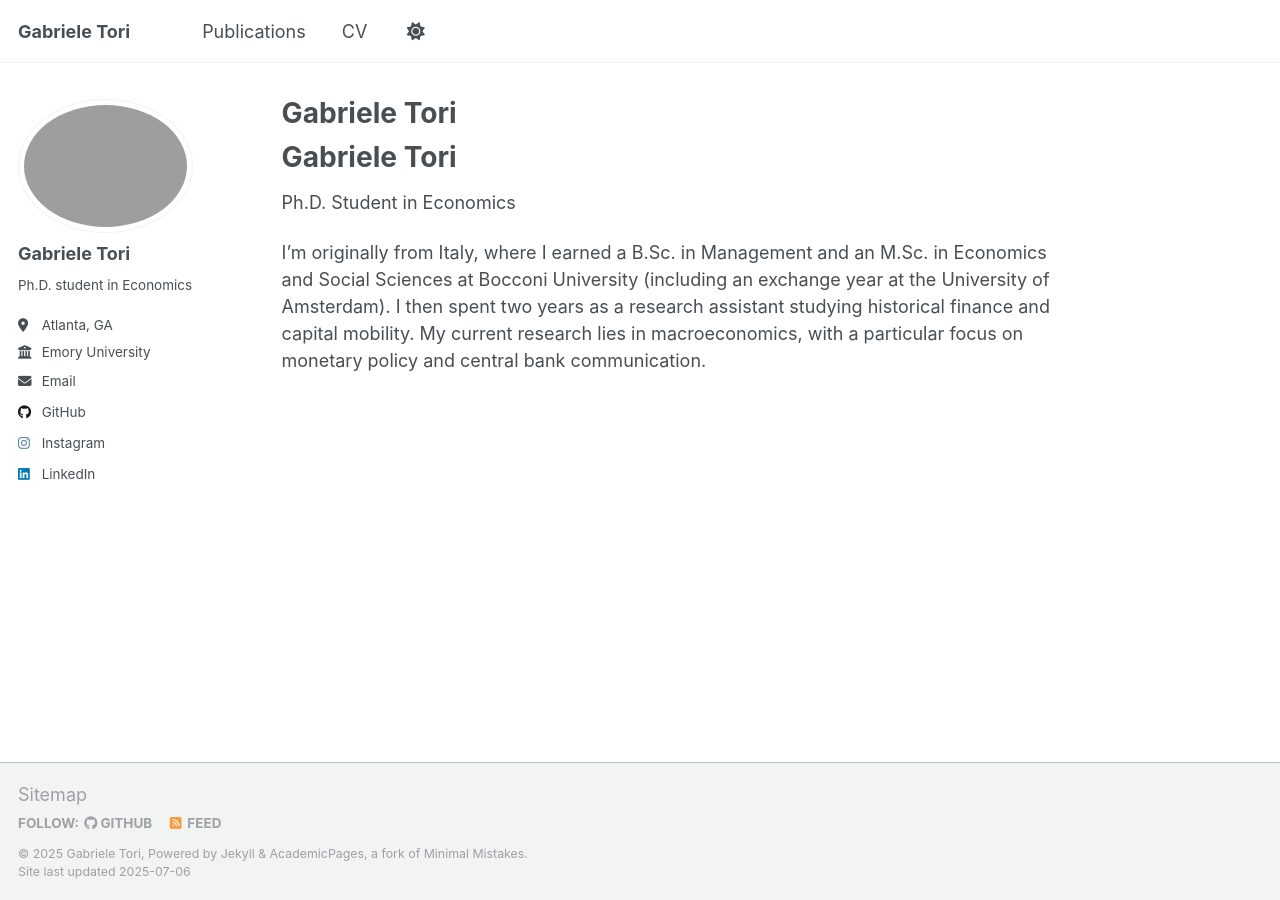
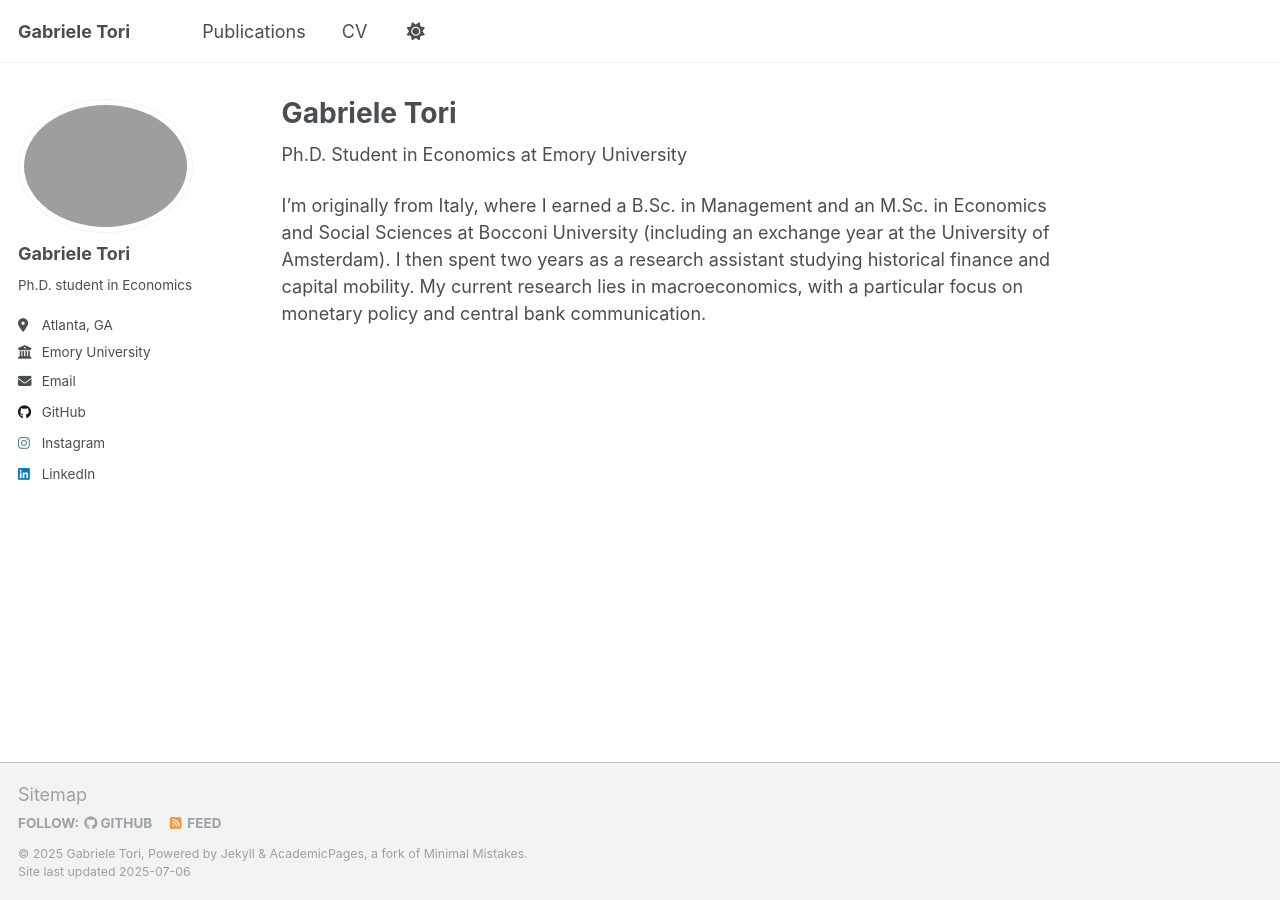
Before and after one commit to gtori7499/gtori7499.github.io, a Jekyll site: the page built from _pages/about.md, in a window 1280 px wide. Built offline with Jekyll 4.4.1, drawn with Linux system fonts in a browser that asks for light colours; a script that is not in the unit is left out.

Commit message:
Update about.md

```diff
--- a/_pages/about.md
+++ b/_pages/about.md
@@ -8,7 +8,6 @@ redirect_from:
   - /about.html
 ---
 
-# Gabriele Tori
-Ph.D. Student in Economics
+Ph.D. Student in Economics at Emory University
 
 I’m originally from Italy, where I earned a B.Sc. in Management and an M.Sc. in Economics and Social Sciences at Bocconi University (including an exchange year at the University of Amsterdam). I then spent two years as a research assistant studying historical finance and capital mobility. My current research lies in macroeconomics, with a particular focus on monetary policy and central bank communication.
```
